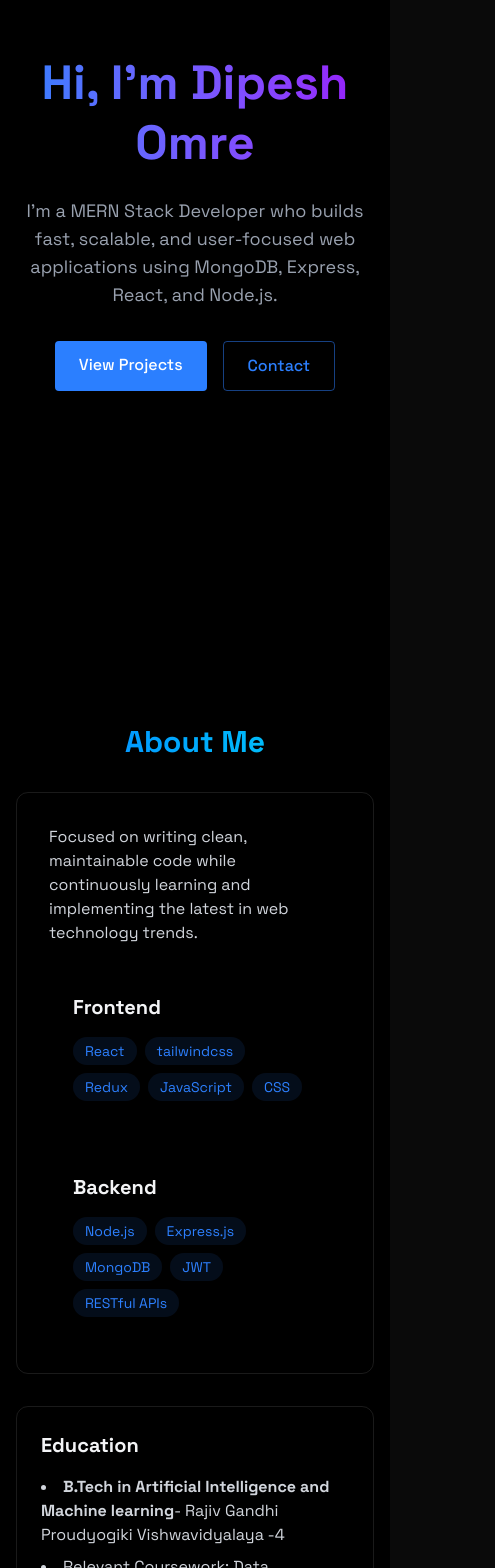
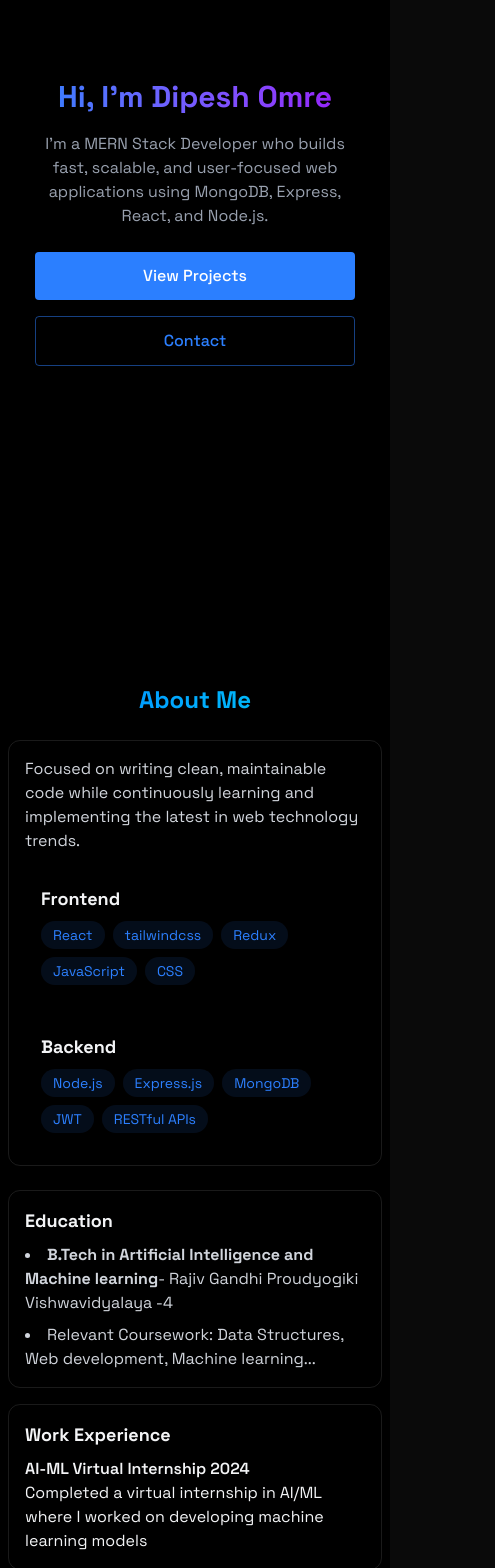
Before and after one commit to DipeshOmre/Dipesh-Portfolio, a React (Vite) app: page / in a window 390 px wide. Shown: the part 200-1768 px from the top of the page, 495 px wide, since content can reach past the window. Built offline with nearby package versions, Linux system fonts and the light colour scheme.

Commit message:
responsiveness

```diff
--- a/src/components/sections/About.jsx
+++ b/src/components/sections/About.jsx
@@ -9,18 +9,18 @@ const About = () => {
     "CSS",];
   const backendSkills = ["Node.js", "Express.js", "MongoDB","JWT", "RESTful APIs"];
   return (
-     <section id='about' className='min-h-screen flex items-center justify-center py-20'>
+     <section id='about' className='min-h-screen flex items-center justify-center py-10 md:py-20'>
         <RevealOnScroll>
 
-      <div className='max-w-3xl mx-auto px-4'>
-        <h2 className='text-3xl font-bold mb-8 bg-gradient-to-r from-blue-500 to-cyan-400 text-center bg-clip-text text-transparent'>About Me</h2>
-        <div className='glass rounded-xl border border-white/10 hover:-translate-y-1 transition-all p-8'>
-          <p className='text-gray-300 mb-6'>
+      <div className='max-w-3xl mx-auto px-2 sm:px-4'>
+        <h2 className='text-2xl sm:text-3xl font-bold mb-6 sm:mb-8 bg-gradient-to-r from-blue-500 to-cyan-400 text-center bg-clip-text text-transparent'>About Me</h2>
+        <div className='glass rounded-xl border border-white/10 hover:-translate-y-1 transition-all p-4 sm:p-8'>
+          <p className='text-gray-300 mb-4 sm:mb-6 text-base sm:text-lg'>
             Focused on writing clean, maintainable code while continuously learning and implementing the latest in web technology trends.
           </p>
-          <div className='grid grid-cols-1 md:grid-cols-2 gap-6'>
-            <div className='rounded-xl p-6 hover:-translate-y-1 transition-all'>
-              <h3 className='text-xl font-bold mb-4  '>
+          <div className='grid grid-cols-1 md:grid-cols-2 gap-4 sm:gap-6'>
+            <div className='rounded-xl p-4 sm:p-6 hover:-translate-y-1 transition-all'>
+              <h3 className='text-lg sm:text-xl font-bold mb-2 sm:mb-4'>
                 Frontend
               </h3>
               <div className='flex flex-wrap gap-2'>
@@ -32,8 +32,8 @@ const About = () => {
               </div>
             </div>
 
-            <div className='rounded-xl p-6 hover:-translate-y-1 transition-all'>
-              <h3 className='text-xl font-bold mb-4  '>
+            <div className='rounded-xl p-4 sm:p-6 hover:-translate-y-1 transition-all'>
+              <h3 className='text-lg sm:text-xl font-bold mb-2 sm:mb-4'>
                 Backend
               </h3>
               <div className='flex flex-wrap gap-2'>
@@ -50,10 +50,10 @@ const About = () => {
         </div>
 
 
-        <div className='grid grid-cols-1 md:grid-cols-2 mt-8 gap-6'>
-          <div className='p-6 rounded-xl border-white/10 border hover:-translate-y-1 transition-all'>
-            <h3 className='text-xl font-bold mb-4'>Education</h3>
-            <ul className='list-disc list-inside text-gray-300 space-y-2'>
+        <div className='grid grid-cols-1 md:grid-cols-2 mt-6 sm:mt-8 gap-4 sm:gap-6'>
+          <div className='p-4 sm:p-6 rounded-xl border-white/10 border hover:-translate-y-1 transition-all'>
+            <h3 className='text-lg sm:text-xl font-bold mb-2 sm:mb-4'>Education</h3>
+            <ul className='list-disc list-inside text-gray-300 space-y-2 text-base sm:text-lg'>
               <li>
                 <strong>B.Tech in Artificial Intelligence and Machine learning</strong>- Rajiv Gandhi Proudyogiki Vishwavidyalaya {2022 - 2026}
               </li>
@@ -63,8 +63,8 @@ const About = () => {
 
             </ul>
           </div>
-          <div className='p-6 rounded-xl border-white/10 border hover:-translate-y-1 transition-all'>
-            <h3 className='text-xl font-bold mb-4'>Work Experience</h3>
+          <div className='p-4 sm:p-6 rounded-xl border-white/10 border hover:-translate-y-1 transition-all'>
+            <h3 className='text-lg sm:text-xl font-bold mb-2 sm:mb-4'>Work Experience</h3>
             {/* <div className='space-y-4 text-gray-300 '>
               <div>
                 <h4 className='font-semibold'>Web Developer</h4>
--- a/src/components/sections/Contact.jsx
+++ b/src/components/sections/Contact.jsx
@@ -20,28 +20,28 @@ const Contact = () => {
 
 
   return (
-    <section id="contact" className='min-h-screen flex items-center justify-center py-20'>
+    <section id="contact" className='min-h-screen flex items-center justify-center py-10 md:py-20'>
       <RevealOnScroll>
-        <div className='px-4 w-150'>
-          <h2 className='text-3xl font-bold mb-8 bg-gradient-to-r from-blue-500 to-cyan-400 bg-clip-text text-transparent text-center'> Get in touch</h2>
-          <form className='space-y-6' onSubmit={handleSubmit}>
+        <div className='px-2 sm:px-4 w-full max-w-md mx-auto'>
+          <h2 className='text-2xl sm:text-3xl font-bold mb-6 sm:mb-8 bg-gradient-to-r from-blue-500 to-cyan-400 bg-clip-text text-transparent text-center'> Get in touch</h2>
+          <form className='space-y-4 sm:space-y-6' onSubmit={handleSubmit}>
             <div className='relative'>
-              <input value={formdata.name} type="text" id='name' name='name' required className='w-full bg-white/5  border border-white/10 rounded px-4 py-3 text-white transition focus:outline-none focus:border-blue-500 focus:bg-blue-500/5'
+              <input value={formdata.name} type="text" id='name' name='name' required className='w-full bg-white/5  border border-white/10 rounded px-4 py-3 text-white transition focus:outline-none focus:border-blue-500 focus:bg-blue-500/5 text-base sm:text-lg'
               onChange={(e)=>setFormdata({...formdata,name:e.target.value})}
               placeholder='Name...'/>
             </div>
             <div className='relative'>
-              <input value={formdata.email} type="email" id='email' name='email' required className='w-full bg-white/5  border border-white/10 rounded px-4 py-3 text-white transition focus:outline-none focus:border-blue-500 focus:bg-blue-500/5'
+              <input value={formdata.email} type="email" id='email' name='email' required className='w-full bg-white/5  border border-white/10 rounded px-4 py-3 text-white transition focus:outline-none focus:border-blue-500 focus:bg-blue-500/5 text-base sm:text-lg'
               onChange={(e)=>setFormdata({...formdata,email:e.target.value})}
               placeholder='example@gmail.com'/>
             </div>
             <div className='relative'>
               <textarea value={formdata.message} id='message' name='message' required
-              rows={5} className='w-full bg-white/5  border border-white/10 rounded px-4 py-3 text-white transition focus:outline-none focus:border-blue-500 focus:bg-blue-500/5'
+              rows={5} className='w-full bg-white/5  border border-white/10 rounded px-4 py-3 text-white transition focus:outline-none focus:border-blue-500 focus:bg-blue-500/5 text-base sm:text-lg'
               onChange={(e)=>setFormdata({...formdata,message:e.target.value})}
               placeholder='Your message...'/>
             </div>
-            <button type='submit' className='w-full bg-blue-500 text-white py-3 px-6 rounded font-medium transition relataive overflow-hidden  hover:-translate-y-0.5 hover:shadow-[0_0_15px_rgba(59,130,246,0.4)]'>
+            <button type='submit' className='w-full bg-blue-500 text-white py-3 px-6 rounded font-medium transition relataive overflow-hidden  hover:-translate-y-0.5 hover:shadow-[0_0_15px_rgba(59,130,246,0.4)] text-base sm:text-lg'>
               Send Message
             </button>
           </form>
--- a/src/components/sections/Home.jsx
+++ b/src/components/sections/Home.jsx
@@ -2,22 +2,20 @@ import React from 'react'
 import  RevealOnScroll  from '../RevealOnScroll'
 const Home = () => {
     return (
-
-        <section id="home" className='min-h-screen flex items-center justify-center relative'>
+        <section id="home" className='min-h-screen flex items-center justify-center relative py-10 md:py-20'>
             <RevealOnScroll>
-                <div className='text-center z-10 px-4'>
-                    <h1 className='text-5xl md:text-7xl font-bold mb-6 bg-gradient-to-r from-blue-500 to-purple-600 bg-clip-text
-                text-transparent leading-tight'>
+                <div className='text-center z-10 px-2 sm:px-4'>
+                    <h1 className='text-3xl sm:text-5xl md:text-7xl font-bold mb-4 sm:mb-6 bg-gradient-to-r from-blue-500 to-purple-600 bg-clip-text text-transparent leading-tight'>
                         Hi, I'm Dipesh Omre
                     </h1>
-                    <p className='text-gray-400 text-lg mb-8 max-w-lg mx-auto'>
+                    <p className='text-gray-400 text-base sm:text-lg mb-6 sm:mb-8 max-w-xs sm:max-w-lg mx-auto'>
                         I'm a MERN Stack Developer who builds fast, scalable, and user-focused web applications using MongoDB, Express, React, and Node.js.
                     </p>
-                    <div className='flex space-x-4 justify-center'>
-                        <a href='#projects' className="bg-blue-500 text-white px-6 py-3 rounded font-medium transition relative overflow-hidden hover:-translate-y-0.5 hover:shadow-[0_0_15px_rgba(59,130,246,0.4)]">
+                    <div className='flex flex-col sm:flex-row gap-4 justify-center'>
+                        <a href='#projects' className="bg-blue-500 text-white px-6 py-3 rounded font-medium transition relative overflow-hidden hover:-translate-y-0.5 hover:shadow-[0_0_15px_rgba(59,130,246,0.4)] text-base sm:text-lg">
                             View Projects
                         </a>
-                        <a href="#contact" className='border border-blue-500/50 text-blue-500 py-3 px-6 rounded font-medium transition-all duration-200 hover:-translate-y-0.5 hover:shadow-[0_0_15px_rgba(59,130,246,0.2)] hover:bg-blue-500/10'>Contact</a>
+                        <a href="#contact" className='border border-blue-500/50 text-blue-500 py-3 px-6 rounded font-medium transition-all duration-200 hover:-translate-y-0.5 hover:shadow-[0_0_15px_rgba(59,130,246,0.2)] hover:bg-blue-500/10 text-base sm:text-lg'>Contact</a>
                     </div>
                 </div>
             </RevealOnScroll>
--- a/src/components/sections/Projects.jsx
+++ b/src/components/sections/Projects.jsx
@@ -3,14 +3,13 @@ import RevealOnScroll from '../RevealOnScroll';
 
 const Projects = () => {
   return (
-    <section id='projects' className='min-h-screen items-center justify-center py-20'>
+    <section id='projects' className='min-h-screen flex items-center justify-center py-10 md:py-20'>
         <RevealOnScroll>
-
-      <div className='max-w-5xl mx-auto px-4'>
-        <h2 className='text-3xl font-bold mb-8 bg-gradient-to-r from-blue-500 to-cyan-400 bg-clip-text text-transparent text-center'>
+      <div className='max-w-5xl mx-auto px-2 sm:px-4'>
+        <h2 className='text-2xl sm:text-3xl font-bold mb-6 sm:mb-8 bg-gradient-to-r from-blue-500 to-cyan-400 bg-clip-text text-transparent text-center'>
           Featured Projects
         </h2>
-        <div className='grid grid-cols-1 md:grid-cols-2 gap-6'>
+        <div className='grid grid-cols-1 md:grid-cols-2 gap-4 sm:gap-6'>
           <div className='p-6 rounded-xl border border-white/10 hover:-translate-y-1
           hover:border-blue-500/30
           hover:shadow-[0_2px_8px_rgba(59,130,246,0.2)] transition-all'>
```
